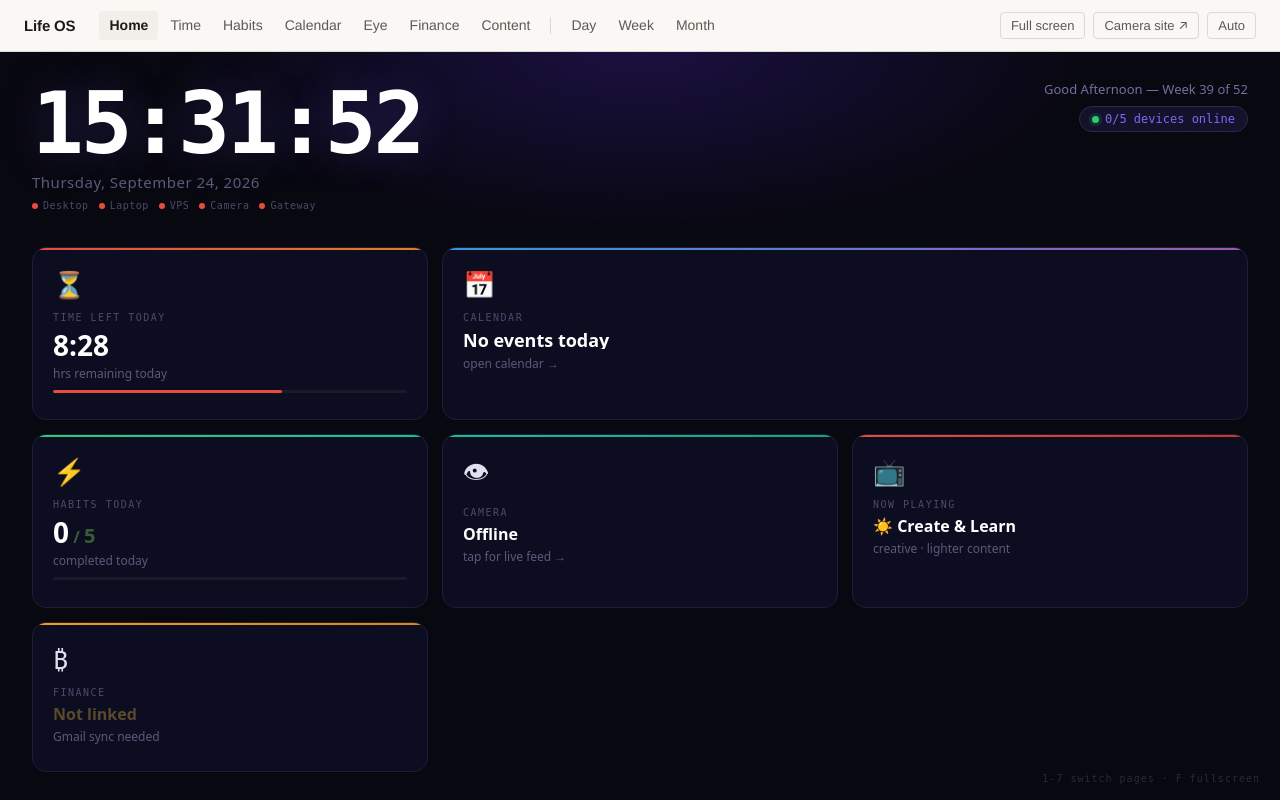
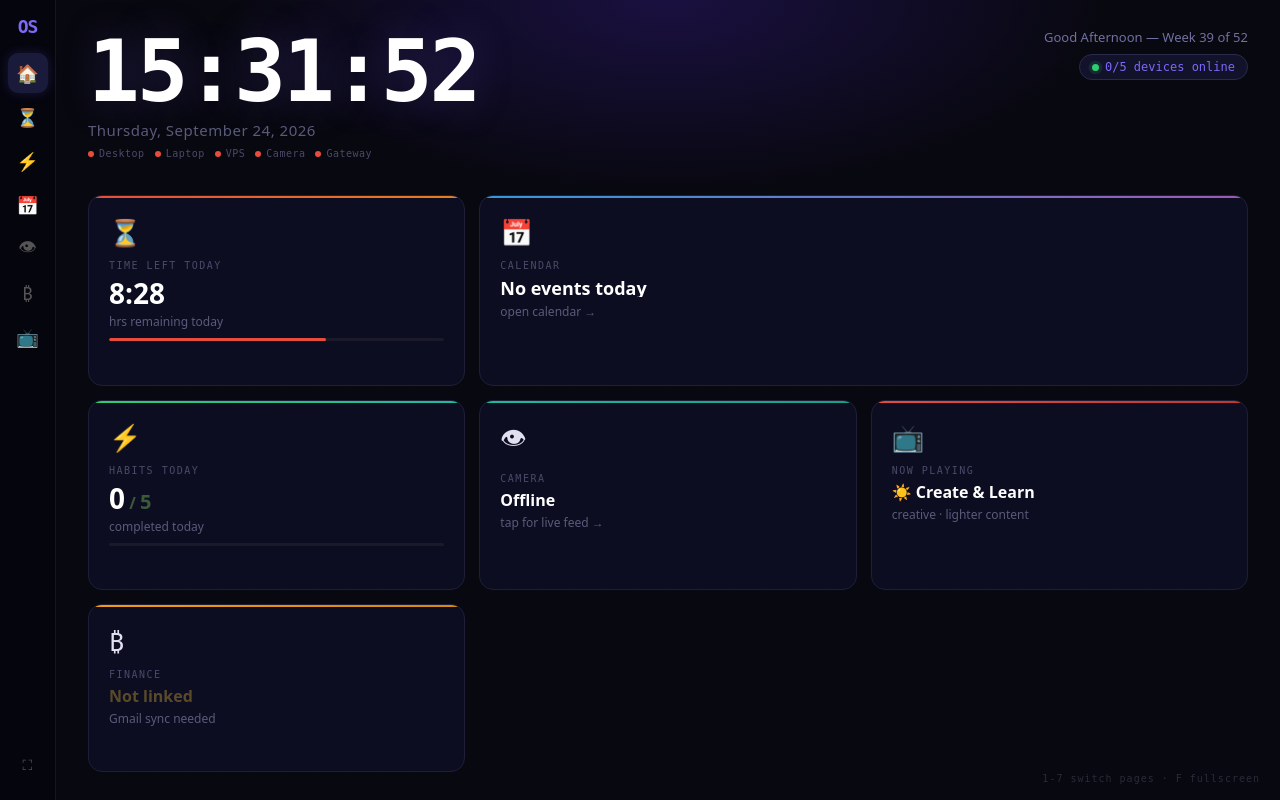
Before and after one commit to prabhanshu11/life-dashboard, a FastAPI app: page / in a window 1280 px wide. Run offline with FastAPI, Linux system fonts and the light colour scheme; data comes from the database, SQL or seed files in the repository; data that the repository does not hold is empty.

Commit message:
Revert the site shell merge (151a30e) for now: with the theme stored as Light the shell paints dark ink on the dashboard's dark panels — he saw an invisible page 21:0x. Tracking view stays. Fix lane opened.
Co-Authored-By: Claude Fable 5.1 <noreply@anthropic.com>

```diff
--- a/pi/static/shell.css
+++ /dev/null
@@ -1,129 +0,0 @@
-/* Life OS site shell: the one set of tokens and the shared header.
-   Every page links this file (via the <!--shell:head--> slot) and gets the
-   header from templates/_shell_header.html (<!--shell:header--> slot).
-
-   Palette: the /day page's paper-and-ink system (light first, dark by
-   system preference or the header's theme button), one warm accent.
-   Theme: <html data-theme="light|dark"> forces a theme; no attribute = auto.
-   Page-owned art direction (the dashboard's per-panel themes, /day's state
-   colours) stays in each page; only the frame and the tokens live here. */
-
-:root {
-  color-scheme: light;
-  --paper: #f9f8f5;
-  --paper-2: #f1efea;
-  --ink: #1c1b18;
-  --ink-2: #5c5a54;
-  --ink-3: #8f8c84;
-  --rule: #dcd9d2;
-  --accent: #b9532a;
-
-  --font-sans: "Geist", "Helvetica Neue", "Segoe UI", system-ui, -apple-system, sans-serif;
-  --font-mono: "Geist Mono", "JetBrains Mono", ui-monospace, "SFMono-Regular", monospace;
-
-  --text-sm: 13px;
-  --text-base: 15px;
-  --text-lg: 17px;
-  --text-xl: clamp(30px, 4.5vw, 44px);
-
-  --space-1: 4px;
-  --space-2: 8px;
-  --space-3: 12px;
-  --space-4: 16px;
-  --space-5: 24px;
-  --space-6: 32px;
-  --space-7: 48px;
-
-  --radius: 4px;
-  --shell-max: 1280px;
-  --shell-gutter: clamp(16px, 4vw, 56px);
-  --shell-height: 52px;
-}
-@media (prefers-color-scheme: dark) {
-  :root:not([data-theme="light"]) {
-    color-scheme: dark;
-    --paper: #171716; --paper-2: #1f1f1d; --ink: #ecebe6; --ink-2: #b3b1aa;
-    --ink-3: #7e7c75; --rule: #2e2e2b; --accent: #e0805a;
-  }
-}
-:root[data-theme="dark"] {
-  color-scheme: dark;
-  --paper: #171716; --paper-2: #1f1f1d; --ink: #ecebe6; --ink-2: #b3b1aa;
-  --ink-3: #7e7c75; --rule: #2e2e2b; --accent: #e0805a;
-}
-
-/* ── shared header ──
-   Class selectors on purpose: pages keep their own element rules (e.g.
-   /day styles bare `header` and `nav`), and these must win over them. */
-.site-header, .site-header * { box-sizing: border-box; }
-.site-header {
-  display: flex; flex-wrap: nowrap; align-items: center; justify-content: flex-start;
-  gap: var(--space-5);
-  min-height: var(--shell-height);
-  margin: 0 0 var(--space-5); padding: var(--space-2) 0;
-  border-bottom: 1px solid var(--rule);
-  background: var(--paper); color: var(--ink);
-  font-family: var(--font-sans); font-size: 14px; line-height: 1.2;
-  font-variant-numeric: tabular-nums;
-  -webkit-font-smoothing: antialiased;
-}
-.site-brand {
-  flex: none; color: var(--ink); text-decoration: none;
-  font-size: var(--text-base); font-weight: 600; letter-spacing: -0.01em; white-space: nowrap;
-}
-.site-nav {
-  display: flex; align-items: center; gap: 2px;
-  flex: 1 1 auto; min-width: 0;
-  overflow-x: auto; scrollbar-width: none;
-  font-size: 14px; color: var(--ink-2);
-}
-.site-nav::-webkit-scrollbar { display: none; }
-.site-nav a {
-  flex: none; padding: 6px 10px; border-radius: var(--radius);
-  color: var(--ink-2); text-decoration: none; font-weight: 400; white-space: nowrap;
-  transition: color .15s, background-color .15s;
-}
-.site-nav a:hover { color: var(--ink); background: var(--paper-2); }
-.site-nav a[aria-current="page"] { color: var(--ink); background: var(--paper-2); font-weight: 600; }
-.site-nav .site-sep { flex: none; align-self: stretch; width: 1px; margin: 6px var(--space-2); background: var(--rule); }
-.site-tools { flex: none; display: flex; align-items: center; gap: var(--space-2); margin-left: auto; }
-.shell-btn {
-  display: inline-flex; align-items: center;
-  padding: 5px 10px; border: 1px solid var(--rule); border-radius: var(--radius);
-  background: transparent; color: var(--ink-2);
-  font: inherit; font-size: var(--text-sm); line-height: 1.2; text-decoration: none; white-space: nowrap;
-  cursor: pointer; transition: color .15s, border-color .15s;
-}
-.shell-btn:hover { color: var(--ink); border-color: var(--ink-3); }
-.shell-btn:active { transform: translateY(1px); }
-.site-header :focus-visible { outline: 2px solid var(--accent); outline-offset: 2px; }
-
-/* Document pages (/day, /week, /month) centre their content at --shell-max and
-   the header sits inside that column. App pages (the dashboard) fill the
-   viewport, so the header spans it with the same gutter. */
-body.shell-app { --shell-gutter: 24px; }
-body.shell-app .site-header { margin: 0; padding: var(--space-2) var(--shell-gutter); flex: none; }
-
-/* A plain document page built only from the shell (the /week and /month stubs). */
-body.shell-doc {
-  margin: 0 auto; max-width: var(--shell-max);
-  padding: 0 var(--shell-gutter) var(--space-7);
-  background: var(--paper); color: var(--ink);
-  font-family: var(--font-sans); font-size: var(--text-base); line-height: 1.45;
-  -webkit-font-smoothing: antialiased;
-}
-.shell-doc h1 { font-size: var(--text-xl); font-weight: 600; letter-spacing: -0.02em; line-height: 1.05; margin: var(--space-6) 0 var(--space-3); }
-.shell-doc p { max-width: 65ch; color: var(--ink-2); margin: 0 0 var(--space-3); }
-.shell-doc a { color: var(--ink); text-underline-offset: 3px; }
-
-@media (max-width: 1100px) { .shell-btn .shell-btn-long { display: none; } }
-@media (max-width: 719px) {
-  .site-header { gap: var(--space-3); }
-  .site-brand { font-size: 14px; }
-  /* The nav scrolls sideways on a phone; fade its right edge so the cut reads as "more". */
-  .site-nav { -webkit-mask-image: linear-gradient(to right, #000 calc(100% - 28px), transparent);
-              mask-image: linear-gradient(to right, #000 calc(100% - 28px), transparent); padding-right: 20px; }
-}
-@media (prefers-reduced-motion: reduce) {
-  .site-nav a, .shell-btn { transition: none; }
-}
--- a/pi/templates/_shell_head.html
+++ /dev/null
@@ -1,6 +0,0 @@
-<link rel="stylesheet" href="/static/shell.css?v={{shell_version}}">
-<script>
-  /* Apply the saved theme before first paint (no flash). "auto" = no attribute. */
-  (() => { try { const t = localStorage.getItem("lifeos-theme");
-    if (t === "light" || t === "dark") document.documentElement.dataset.theme = t; } catch (e) {} })();
-</script>
--- a/pi/templates/_shell_header.html
+++ /dev/null
@@ -1,58 +0,0 @@
-<header class="site-header" id="site-header">
-  <a class="site-brand" href="/#home">Life OS</a>
-  <nav class="site-nav" aria-label="Site">
-    <!-- Dashboard panels: one page, switched by #hash (keys 1-7 on the dashboard). -->
-    <a href="/#home" data-section="home">Home</a>
-    <a href="/#time" data-section="time">Time</a>
-    <a href="/#habits" data-section="habits">Habits</a>
-    <a href="/#cal" data-section="cal">Calendar</a>
-    <a href="/#cam" data-section="cam">Eye</a>
-    <a href="/#fin" data-section="fin">Finance</a>
-    <a href="/#tv" data-section="tv">Content</a>
-    <span class="site-sep" aria-hidden="true"></span>
-    <!-- The camera's record: separate pages. -->
-    <a href="/day" data-section="day">Day</a>
-    <a href="/week" data-section="week">Week</a>
-    <a href="/month" data-section="month">Month</a>
-  </nav>
-  <div class="site-tools">
-    <!--shell:actions-->
-    <!-- The camera site (star-trek-camera, :8100 on the same host). Pages may
-         correct the href (/day does, from /api/day's camera_api). -->
-    <a id="camlink" class="shell-btn" href="#" title="The camera site (star-trek-camera, port 8100)">Camera<span class="shell-btn-long">&nbsp;site</span>&nbsp;↗</a>
-    <button type="button" class="shell-btn" id="theme-toggle" aria-label="Colour theme">Auto</button>
-  </div>
-</header>
-<script>
-(() => {
-  const root = document.documentElement;
-  // Current section: path pages by path, the dashboard by its #hash.
-  const mark = () => {
-    const path = location.pathname.replace(/\/+$/, "") || "/";
-    const key = path === "/" ? (location.hash.slice(1) || "home") : path.slice(1);
-    document.querySelectorAll(".site-nav a[data-section]").forEach((a) => {
-      if (a.dataset.section === key) a.setAttribute("aria-current", "page");
-      else a.removeAttribute("aria-current");
-    });
-  };
-  mark();
-  window.addEventListener("hashchange", mark);
-
-  const cam = document.getElementById("camlink");
-  if (cam && cam.getAttribute("href") === "#") cam.href = `${location.protocol}//${location.hostname}:8100/`;
-
-  // Theme: Auto (system) -> Light -> Dark -> Auto. Saved per browser.
-  const btn = document.getElementById("theme-toggle");
-  const ORDER = ["auto", "light", "dark"];
-  const LABEL = { auto: "Auto", light: "Light", dark: "Dark" };
-  const current = () => root.dataset.theme || "auto";
-  const show = () => { const t = current(); btn.textContent = LABEL[t]; btn.title = `Theme: ${LABEL[t]} (click to change)`; };
-  btn.addEventListener("click", () => {
-    const next = ORDER[(ORDER.indexOf(current()) + 1) % ORDER.length];
-    if (next === "auto") delete root.dataset.theme; else root.dataset.theme = next;
-    try { localStorage.setItem("lifeos-theme", next); } catch (e) {}
-    show();
-  });
-  show();
-})();
-</script>
--- a/pi/templates/dashboard.html
+++ b/pi/templates/dashboard.html
@@ -4,7 +4,6 @@
 <meta charset="UTF-8">
 <meta name="viewport" content="width=device-width, initial-scale=1.0">
 <title>Life OS</title>
-<!--shell:head-->
 <style>
 /* ─── RESET ──────────────────────────────────────────────────────────────── */
 *, *::before, *::after { margin: 0; padding: 0; box-sizing: border-box; }
@@ -17,12 +16,40 @@ a { color: inherit; text-decoration: none; }
 /* ─── FONTS ──────────────────────────────────────────────────────────────── */
 @import url('https://fonts.googleapis.com/css2?family=Space+Grotesk:wght@300;400;500;600;700&family=Space+Mono:ital,wght@0,400;0,700;1,400&family=Playfair+Display:ital,wght@0,400;0,700;1,400&display=swap');
 
-/* ─── FRAME ──────────────────────────────────────────────────────────────── */
-/* The site shell header (static/shell.css) sits on top; the panels fill the rest. */
-body { display: flex; flex-direction: column; font-family: 'Space Grotesk', system-ui, sans-serif; background: #080810; color: #e0e0f0; }
+/* ─── NAV ────────────────────────────────────────────────────────────────── */
+body { display: flex; font-family: 'Space Grotesk', system-ui, sans-serif; background: #080810; color: #e0e0f0; }
+
+.nav {
+    width: 56px; height: 100vh; background: #05050e;
+    display: flex; flex-direction: column; align-items: center;
+    padding: 16px 0; gap: 4px; flex-shrink: 0;
+    border-right: 1px solid #15152a; z-index: 100;
+}
+.nav-logo {
+    font-size: 18px; font-weight: 700; color: #7c6af7;
+    margin-bottom: 12px; letter-spacing: -1px;
+    font-family: 'Space Mono', monospace;
+}
+.nav-item {
+    width: 40px; height: 40px; border-radius: 10px;
+    display: flex; align-items: center; justify-content: center;
+    font-size: 18px; transition: all .2s; position: relative;
+    color: #555; flex-shrink: 0;
+}
+.nav-item:hover { background: #12122a; color: #e0e0f0; transform: scale(1.1); }
+.nav-item.active { background: #1a1a3a; color: #7c6af7; box-shadow: 0 0 12px #7c6af730; }
+.nav-item .tip {
+    position: absolute; left: calc(100% + 12px);
+    background: #1a1a3a; color: #e0e0f0;
+    padding: 4px 10px; border-radius: 6px; font-size: 12px;
+    white-space: nowrap; opacity: 0; pointer-events: none;
+    transition: opacity .15s; border: 1px solid #2a2a4a;
+}
+.nav-item:hover .tip { opacity: 1; }
+.nav-spacer { flex: 1; }
 
 /* ─── PAGES ──────────────────────────────────────────────────────────────── */
-.pages { flex: 1; min-height: 0; position: relative; overflow: hidden; }
+.pages { flex: 1; position: relative; overflow: hidden; }
 .page {
     position: absolute; inset: 0;
     display: none; opacity: 0;
@@ -439,10 +466,21 @@ body { display: flex; flex-direction: column; font-family: 'Space Grotesk', syst
 .he-dot.today-done { background: #00ff41; border-color: #80ffa0; box-shadow: 0 0 6px #00ff4160; }
 </style>
 </head>
-<body class="shell-app">
+<body>
 
-<!-- ── SITE SHELL (templates/_shell_header.html: nav to every panel and page) ── -->
-<!--shell:header-->
+<!-- ── LEFT NAV ──────────────────────────────────────────────────────────── -->
+<nav class="nav" id="mainNav">
+    <div class="nav-logo">OS</div>
+    <div class="nav-item active" data-page="home"  onclick="goPage('home')">🏠<span class="tip">Home</span></div>
+    <div class="nav-item"        data-page="time"  onclick="goPage('time')">⏳<span class="tip">Time · Memento Mori</span></div>
+    <div class="nav-item"        data-page="habits" onclick="goPage('habits')">⚡<span class="tip">Habits</span></div>
+    <div class="nav-item"        data-page="cal"   onclick="goPage('cal')">📅<span class="tip">Calendar</span></div>
+    <div class="nav-item"        data-page="cam"   onclick="goPage('cam')">👁<span class="tip">Camera · Eye</span></div>
+    <div class="nav-item"        data-page="fin"   onclick="goPage('fin')">₿<span class="tip">Finance</span></div>
+    <div class="nav-item"        data-page="tv"    onclick="goPage('tv')">📺<span class="tip">Content</span></div>
+    <div class="nav-spacer"></div>
+    <div class="nav-item" onclick="toggleFullscreen()" style="font-size:14px">⛶<span class="tip">Fullscreen</span></div>
+</nav>
 
 <!-- ── PAGES ─────────────────────────────────────────────────────────────── -->
 <div class="pages">
```
Also changed, not shown: CLAUDE.md (+0 -1 lines), docs/site-shell-2026-09-24.md (deleted, +0 -83 lines), pi/calendar_api.py (+14 -35 lines), pi/templates/day.html (+12 -7 lines), pi/templates/stub.html (deleted, +0 -16 lines), tests/test_site_shell.py (deleted, +0 -61 lines).
